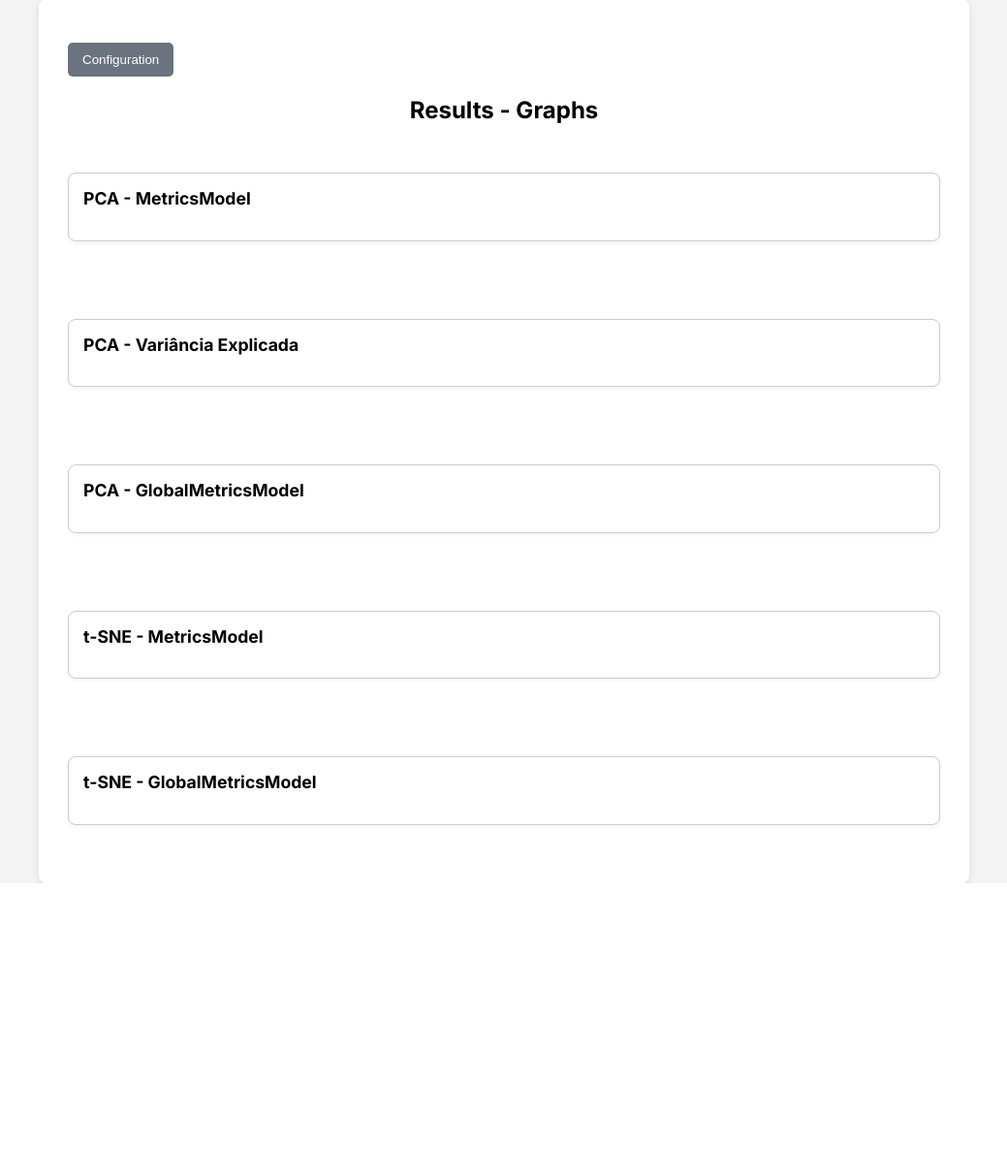
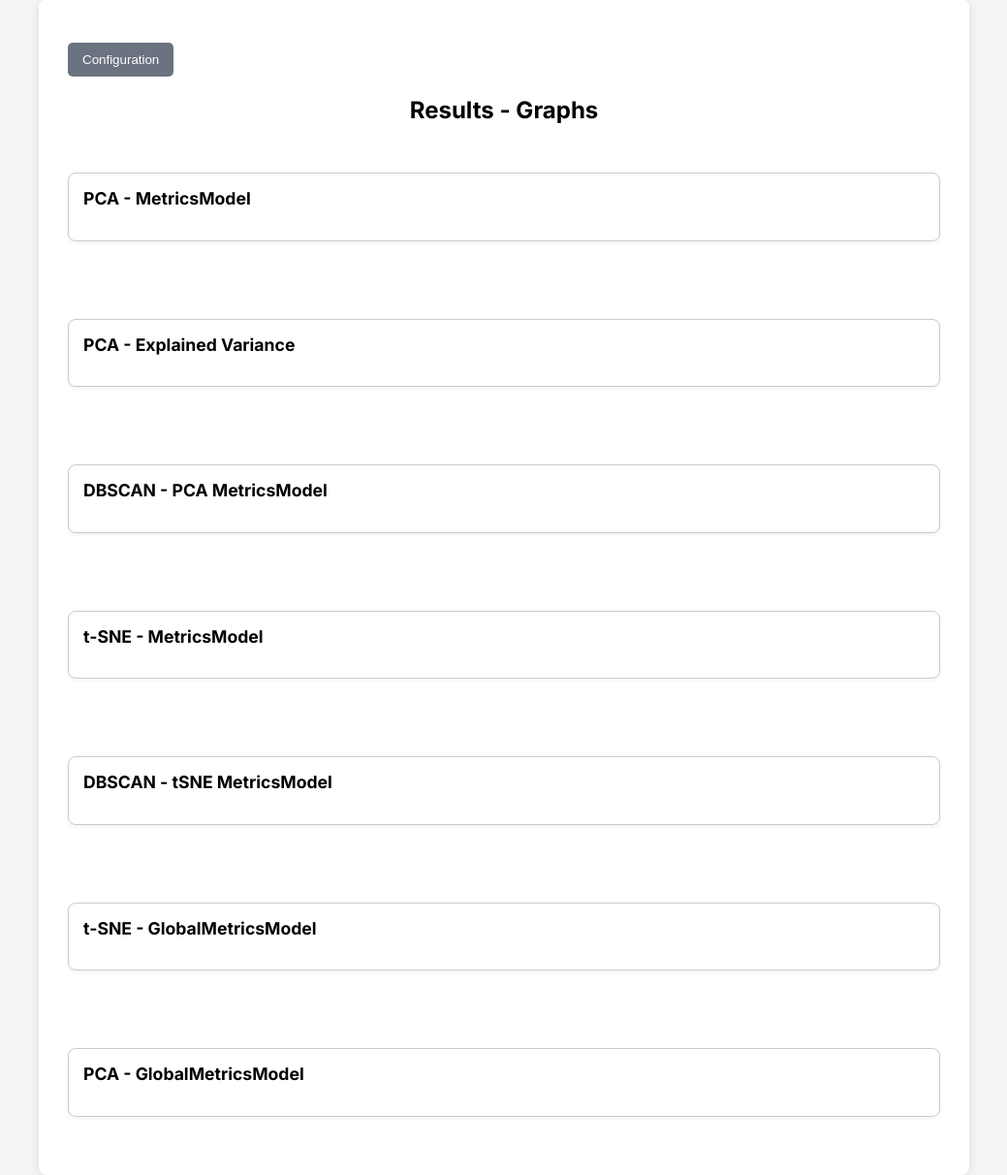
Before and after one commit to mpsfranca/MobMetrics, a Django app: page / in a window 1280 px wide, after a click on "Results". Shown: the part 74-1286 px from the top of the page at 97% size, without its empty margins (120-1159 px from the left). Before the commit the page ends 985 px from the top, so only its background shows below. Run offline with Django 5.2, Linux system fonts and the light colour scheme; data that the repository does not hold is empty; some libraries are stand-ins or nearby versions.

Commit message:
feat: add DBScan clustering method and views

```diff
--- a/MobMetrics/metrics/forms.py
+++ b/MobMetrics/metrics/forms.py
@@ -25,12 +25,26 @@ class FileNameForm(forms.Form):
 
 class DataAnalytcsParamsForm(forms.Form):
     """ Form to upload paramters to data analytics """
+    # PCA
     PCA_n_components = forms.IntegerField(
         label='PCA N Components', initial=2
     )
+
+    #TSNE
     tSNE_n_components = forms.IntegerField(
         label='tSNE N Components', initial=2
     )
     tSNE_perplexity = forms.IntegerField(
         label='Perplexity N Components', initial=30
     )
+
+    #BDscan
+    dbscan_eps = forms.FloatField(
+        label='BDscan epslon', initial=0.5
+    )
+
+    dbscan_min_samples = forms.IntegerField(
+        label='BDscan Min Samples', initial=5
+    )
+
+#
--- a/MobMetrics/metrics/templates/dashboard.html
+++ b/MobMetrics/metrics/templates/dashboard.html
@@ -147,6 +147,22 @@
                 <span class="tooltiptext">The perplexity is related to the number of nearest neighbors that is used in other manifold learning algorithms. Larger datasets usually require a larger perplexity. Consider selecting a value between 5 and 50. Different values can result in significantly different results. The perplexity must be less than the number of samples.</span>
               </span>
             </div>
+
+            <div class="form-group">
+              <label for="id_DBSCAN_eps">DBSCAN Eps:</label>
+              {{ analytcs_form.dbscan_eps }}
+              <span class="tooltip">?
+                <span class="tooltiptext">Maximum distance between two samples for one to be considered as in the neighborhood of the other.</span>
+              </span>
+            </div>
+
+            <div class="form-group">
+              <label for="id_DBSCAN_min_samples">DBSCAN Min Samples:</label>
+              {{ analytcs_form.dbscan_min_samples }}
+              <span class="tooltip">?
+                <span class="tooltiptext">The number of samples in a neighborhood for a point to be considered as a core point.</span>
+              </span>
+            </div>
           </div>
           <button class="button" type="submit" name="generate_graphs">Generate Graphs</button>
         </form>
@@ -162,13 +178,13 @@
       </div>
 
       <div class="graph-container">
-        <h3>PCA - Variância Explicada</h3>
+        <h3>PCA - Explained Variance</h3>
         <div id="pcaExplainedPlot"></div>
       </div>
 
       <div class="graph-container">
-        <h3>PCA - GlobalMetricsModel</h3>
-        <div id="pcaGlobalPlot"></div>
+        <h3>DBSCAN - PCA MetricsModel</h3>
+        <div id="pcaDbscanMetricsPlot"></div>
       </div>
 
       <div class="graph-container">
@@ -177,9 +193,20 @@
       </div>
 
       <div class="graph-container">
+        <h3>DBSCAN - tSNE MetricsModel</h3>
+        <div id="tsneDbscanMetricsPlot"></div>
+      </div>
+
+      <div class="graph-container">
         <h3>t-SNE - GlobalMetricsModel</h3>
         <div id="tsneGlobalPlot"></div>
       </div>
+
+      <div class="graph-container">
+        <h3>PCA - GlobalMetricsModel</h3>
+        <div id="pcaGlobalPlot"></div>
+      </div>
+
     </div>
   </div>
 
@@ -255,7 +282,8 @@
         pca_metrics_n_components,
         'PCA - MetricsModel',
         'pcaMetricsPlot',
-        ['PC1', 'PC2', 'PC3']
+        ['PC1', 'PC2', 'PC3'],
+        'label',
     );
 
     // Explained Variance Plot
@@ -272,6 +300,17 @@
         yaxis: { title: 'Explained Variance' }
     });
 
+    // DBSCAN
+    plot_graph(
+        pca_metrics,
+        pca_metrics_contributors,
+        pca_metrics_n_components,
+        'DBSCAN - PCA MetricsModel',
+        'pcaDbscanMetricsPlot',
+        ['PC1', 'PC2', 'PC3'],
+        'dbscan_cluster',
+    );
+
     // t-SNE Metrics
     const tsne_metrics = JSON.parse('{{ tsne_metrics|escapejs }}');
 
@@ -281,7 +320,19 @@
         2,
         't-SNE - MetricsModel',
         'tsneMetricsPlot',
-        ['TSNE1', 'TSNE2', 'TSNE3']
+        ['TSNE1', 'TSNE2', 'TSNE3'],
+        'label',
+    );
+
+    // DBSCAN for tSNE
+    plot_graph(
+        tsne_metrics,
+        ['TSNE1', 'TSNE2'],
+        2,
+        't-SNE - MetricsModel',
+        'tsneDbscanMetricsPlot',
+        ['TSNE1', 'TSNE2', 'TSNE3'],
+        'dbscan_cluster',
     );
 
     // Global Metrics Plots
@@ -318,14 +369,14 @@
 
     // Utils
 
-    // 2D label
-    function prepareDataByLabel(data, xKey, yKey) {
+    // 2D label (dynamic color group)
+    function prepareDataByColumn(data, colorKey, xKey, yKey) {
         const grouped = {};
         data.forEach(item => {
-            const label = item.label || 'undefined';
-            if (!grouped[label]) grouped[label] = { x: [], y: [], name: label };
-            grouped[label].x.push(item[xKey]);
-            grouped[label].y.push(item[yKey]);
+            const groupValue = item[colorKey] ?? 'undefined';
+            if (!grouped[groupValue]) grouped[groupValue] = { x: [], y: [], name: groupValue };
+            grouped[groupValue].x.push(item[xKey]);
+            grouped[groupValue].y.push(item[yKey]);
         });
         return Object.values(grouped).map(group => ({
             x: group.x,
@@ -336,15 +387,15 @@
         }));
     }
 
-    // 3D label
-    function prepareDataByLabel3D(data, xKey, yKey, zKey) {
+    // 3D label (dynamic color group)
+    function prepareDataByColumn3D(data, colorKey, xKey, yKey, zKey) {
         const grouped = {};
         data.forEach(item => {
-            const label = item.label || 'undefined';
-            if (!grouped[label]) grouped[label] = { x: [], y: [], z: [], name: label };
-            grouped[label].x.push(item[xKey]);
-            grouped[label].y.push(item[yKey]);
-            grouped[label].z.push(item[zKey]);
+            const groupValue = item[colorKey] ?? 'undefined';
+            if (!grouped[groupValue]) grouped[groupValue] = { x: [], y: [], z: [], name: groupValue };
+            grouped[groupValue].x.push(item[xKey]);
+            grouped[groupValue].y.push(item[yKey]);
+            grouped[groupValue].z.push(item[zKey]);
         });
         return Object.values(grouped).map(group => ({
             x: group.x,
@@ -357,11 +408,11 @@
     }
 
     // Unified plot function
-    function plot_graph(data_frame, contributors, n_components, title, graph_name, axis) {
-      console.log(contributors)
+    function plot_graph(data_frame, contributors, n_components, title, graph_name, axis, colorBy) {
+        console.log(`Coloring by: ${colorBy}`);
         if (n_components >= 3) {
-          // 3D Plot with label grouping
-          const data = prepareDataByLabel3D(data_frame, axis[0], axis[1], axis[2]);
+            // 3D Plot with dynamic color grouping
+            const data = prepareDataByColumn3D(data_frame, colorBy, axis[0], axis[1], axis[2]);
 
             const layout = {
                 title: title,
@@ -374,8 +425,8 @@
 
             Plotly.newPlot(graph_name, data, layout);
         } else {
-          // 2D Plot with label grouping
-          const data = prepareDataByLabel(data_frame, axis[0], axis[1]);
+            // 2D Plot with dynamic color grouping
+            const data = prepareDataByColumn(data_frame, colorBy, axis[0], axis[1]);
 
             const layout = {
                 title: title,
@@ -388,6 +439,7 @@
     }
 
 
+
   </script>
 </body>
 </html>
--- a/MobMetrics/metrics/views.py
+++ b/MobMetrics/metrics/views.py
@@ -15,6 +15,7 @@ from .process.factory import Factory
 from .process.format import Format
 from .process.DataAnalytcs.pca import PCA
 from .process.DataAnalytcs.tSNE import tSNE
+from .process.DataAnalytcs.clustering.DBscan import DBscan
 from .models import (ConfigModel, MetricsModel,
                      TravelsModel, StayPointModel,
                      VisitModel,ContactModel,
@@ -57,8 +58,7 @@ def dashboard_view(request):
         elif 'download' in request.POST:
             return _handle_download(request)
         elif 'generate_graphs' in request.POST:
-            (pca_metrics, pca_global_metrics,
-             tsne_metrics, tsne_global_metrics) = _handle_generate_graphs(request)
+            (pca_metrics, pca_global_metrics, tsne_metrics, tsne_global_metrics) = _handle_generate_graphs(request)
 
     return render(request, 'dashboard.html', {
         'upload_form': upload_form,
@@ -195,6 +195,10 @@ def _handle_generate_graphs(request):
         pca_n_components = int(request.POST.get('PCA_n_components'))
         tsne_n_components = int(request.POST.get('tSNE_n_components'))
         tsne_perplexity = float(request.POST.get('tSNE_perplexity'))
+        dbscan_eps = float(request.POST.get('dbscan_eps'))  # Adicionando o parâmetro DBSCAN
+        dbscan_min_samples = int(request.POST.get('dbscan_min_samples'))  # Adicionando o parâmetro DBSCAN
+
+        dbscan_paramters = (dbscan_eps, dbscan_min_samples)
 
         # Load data
         metrics_df = pd.DataFrame.from_records(MetricsModel.objects.all().values())
@@ -203,17 +207,16 @@ def _handle_generate_graphs(request):
         columns_metrics, columns_global = _columns_analytics(metrics_df, global_metrics_df)
 
         # Perform PCA for metrics and global data
-        pca_metrics = PCA(pca_n_components, metrics_df, columns_metrics).extract()
-        pca_global_metrics = PCA(pca_n_components, global_metrics_df, columns_global).extract()
+        pca_metrics = PCA(pca_n_components, metrics_df, columns_metrics, dbscan_paramters).extract()
+        pca_global_metrics = PCA(pca_n_components, global_metrics_df, columns_global, dbscan_paramters).extract()
 
         # Perform t-SNE for metrics and global data
-        tsne_metrics = tSNE(tsne_n_components, tsne_perplexity, metrics_df, columns_metrics).extract()
-        tsne_global_metrics = tSNE(tsne_n_components, tsne_perplexity, global_metrics_df, columns_global).extract()
+        tsne_metrics = tSNE(tsne_n_components, tsne_perplexity, metrics_df, columns_metrics, dbscan_paramters).extract()
+        tsne_global_metrics = tSNE(tsne_n_components, tsne_perplexity, global_metrics_df, columns_global, dbscan_paramters).extract()
 
         # Return the results
-        return (
-            pca_metrics, pca_global_metrics, tsne_metrics, tsne_global_metrics
-        )
+        return (pca_metrics, pca_global_metrics,
+            tsne_metrics, tsne_global_metrics)
 
 def _columns_analytics(metrics_df, global_metrics_df):
     """
```
Also changed, not shown: MobMetrics/metrics/process/DataAnalytcs/clustering/DBscan.py (renamed from MobMetrics/metrics/process/DataAnalytcs/clustering/BDscan.py, +6 -6 lines), MobMetrics/metrics/process/DataAnalytcs/pca.py (+14 -2 lines), MobMetrics/metrics/process/DataAnalytcs/tSNE.py (+22 -2 lines). Lines whose indentation alone changed are shown as unchanged.
